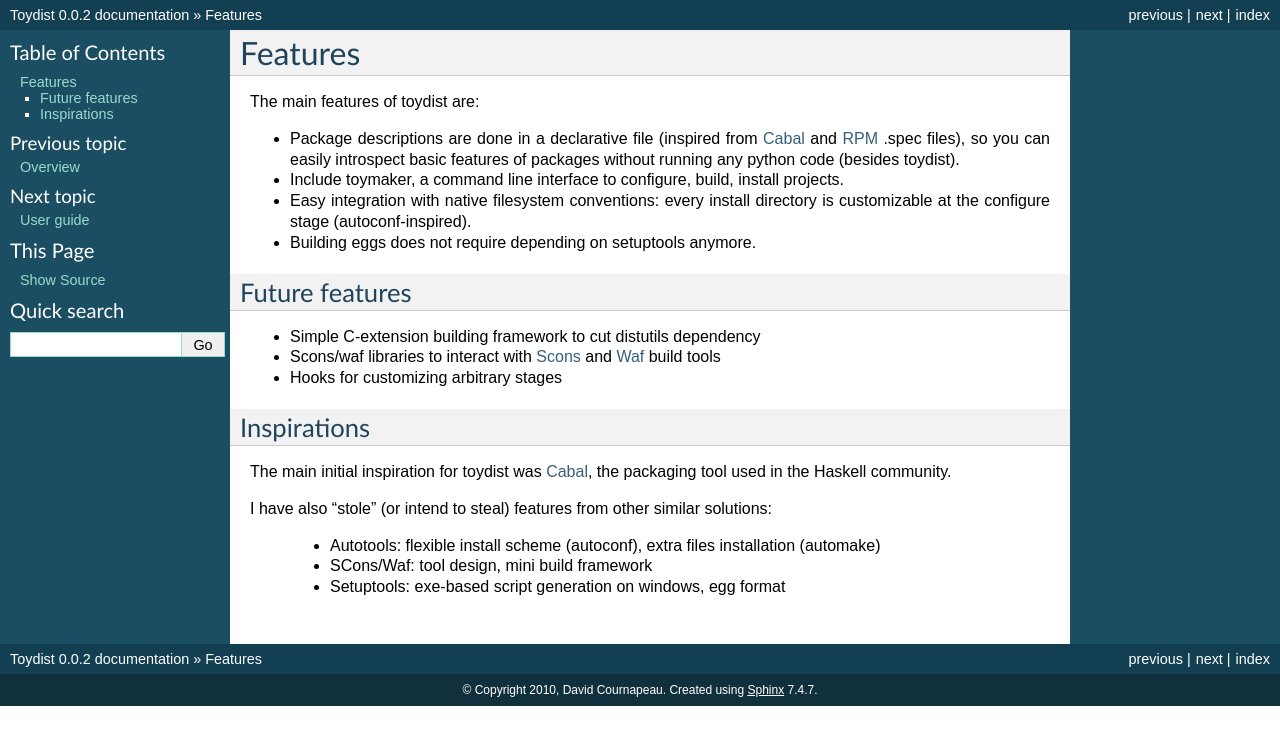
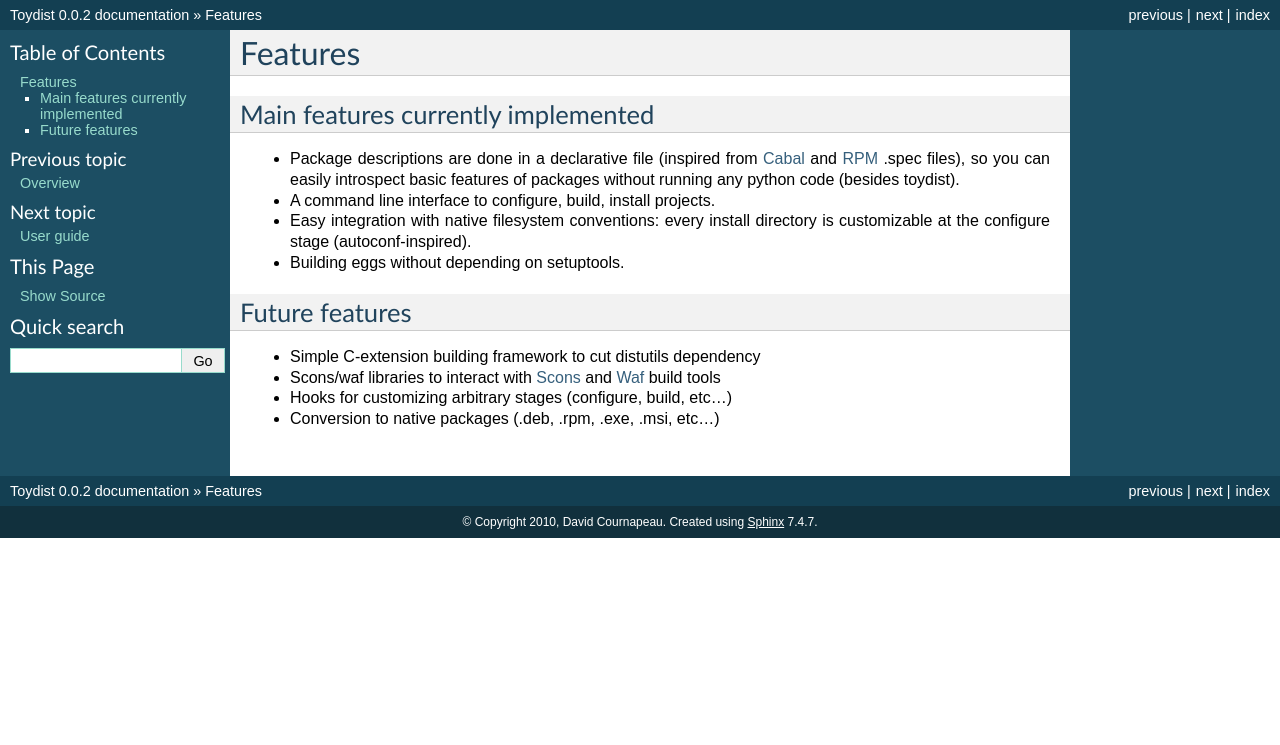
Before and after one commit to cournape/Bento, a Sphinx documentation site: the page built from doc/source/features.rst, in a window 1280 px wide. Shown: the top 745 px of the page. Built offline with Sphinx 7.4.7, drawn with Linux system fonts in a browser that asks for light colours.

```diff
--- a/doc/source/features.rst
+++ b/doc/source/features.rst
@@ -1,35 +1,24 @@
 Features
 ========
 
-The main features of toydist are:
+Main features currently implemented
+-----------------------------------
 
 * Package descriptions are done in a declarative file (inspired from Cabal_ and
   RPM_ .spec files), so you can easily introspect basic features of packages
   without running any python code (besides toydist).
-* Include toymaker, a command line interface to configure, build, install
-  projects.
+* A command line interface to configure, build, install projects.
 * Easy integration with native filesystem conventions: every install directory
   is customizable at the configure stage (autoconf-inspired).
-* Building eggs does not require depending on setuptools anymore.
+* Building eggs without depending on setuptools.
 
 Future features
 ---------------
 
 * Simple C-extension building framework to cut distutils dependency
 * Scons/waf libraries to interact with Scons_ and Waf_ build tools
-* Hooks for customizing arbitrary stages
-
-Inspirations
-------------
-
-The main initial inspiration for toydist was Cabal_, the packaging tool used in
-the Haskell community.
-
-I have also "stole" (or intend to steal) features from other similar solutions:
-
-    * Autotools: flexible install scheme (autoconf), extra files installation (automake)
-    * SCons/Waf: tool design, mini build framework
-    * Setuptools: exe-based script generation on windows, egg format
+* Hooks for customizing arbitrary stages (configure, build, etc...)
+* Conversion to native packages (.deb, .rpm, .exe, .msi, etc...)
 
 .. _RPM: http://rpm5.org/docs/api/specfile.html
 .. _Cabal: http://www.haskell.org/cabal
--- a/doc/source/index.rst
+++ b/doc/source/index.rst
@@ -20,6 +20,7 @@
    overview
    features
    userguide
+   faq
 
 Indices and tables
 ==================
```
Also changed, not shown: doc/source/faq.rst (added, +101 -0 lines).
